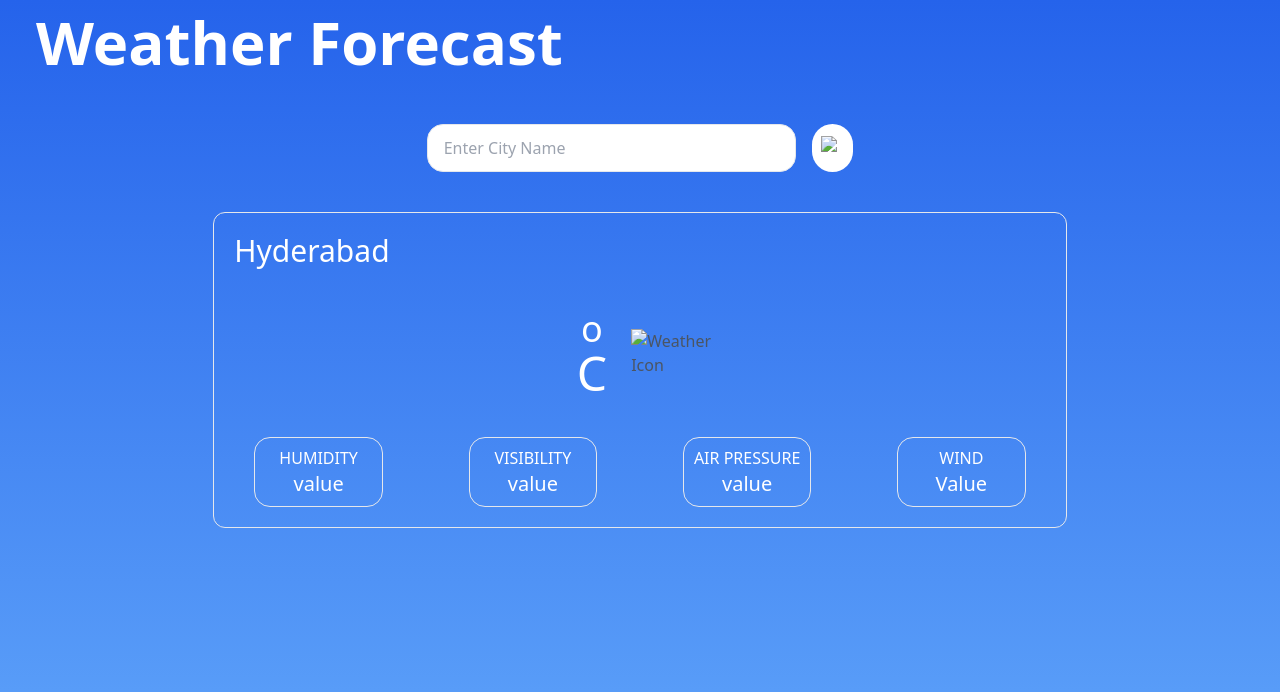
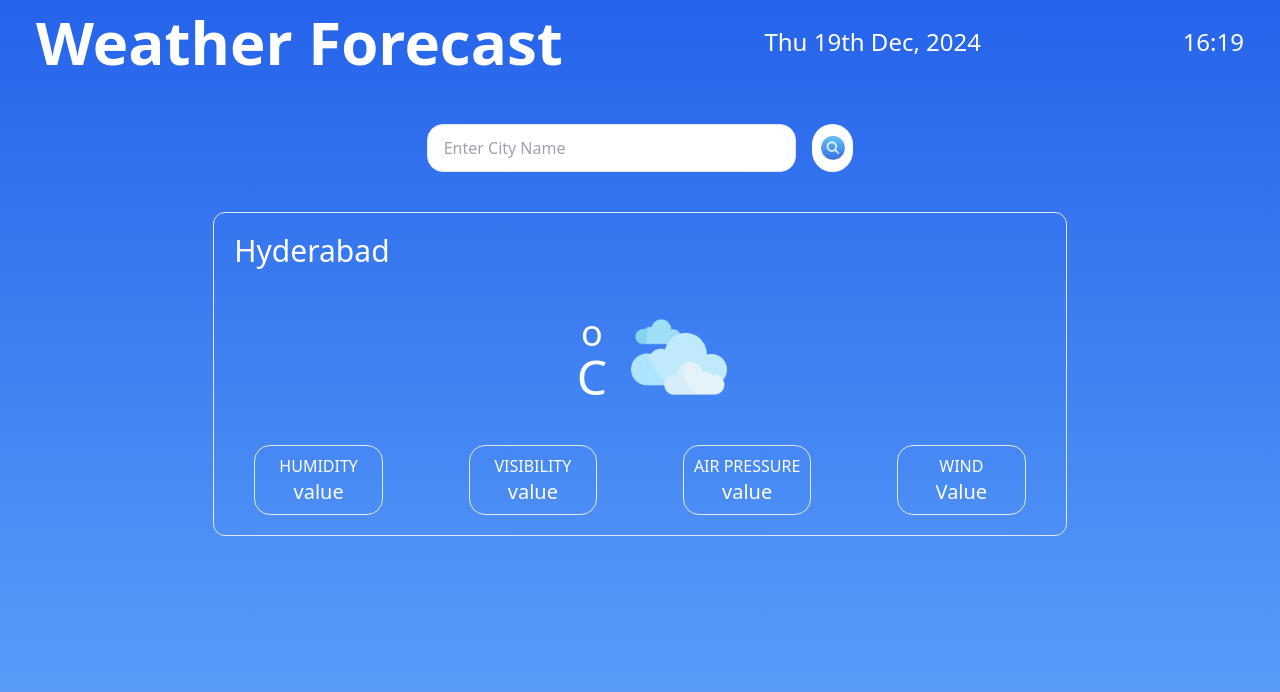
Before and after one commit to manoharbaddam/weather-forecast, a website: page index.html in a window 1280 px wide. Drawn offline with Linux system fonts and the light colour scheme; the site is published under a folder, as on GitHub Pages, so addresses that start at the root find nothing.

Commit message:
corrected the path

```diff
--- a/index.html
+++ b/index.html
@@ -32,7 +32,7 @@
         class="h-12 w-full border rounded-2xl px-4 text-gray-700 focus:ring focus:ring-blue-300 outline-none"
         placeholder="Enter City Name" spellcheck="false">
       <button class="h-12 w-12 flex items-center justify-center rounded-full bg-white hover:bg-gray-200"><img
-          src="/assets/search.png" alt="search" class="h-6 w-6"></button>
+          src="assets/search.png" alt="search" class="h-6 w-6"></button>
     </div>
   </div>
 
@@ -53,7 +53,7 @@
           </div>
 
           <span class="w-16 md:w-24">
-            <img src="/assets/clouds.png" alt="Weather Icon">
+            <img src="assets/clouds.png" alt="Weather Icon">
           </span>
         </div>
       </div>
@@ -81,7 +81,7 @@
   </div>
 
 
-  <script src="/script.js"></script>
+  <script src="script.js"></script>
 
 </body>
 
```
